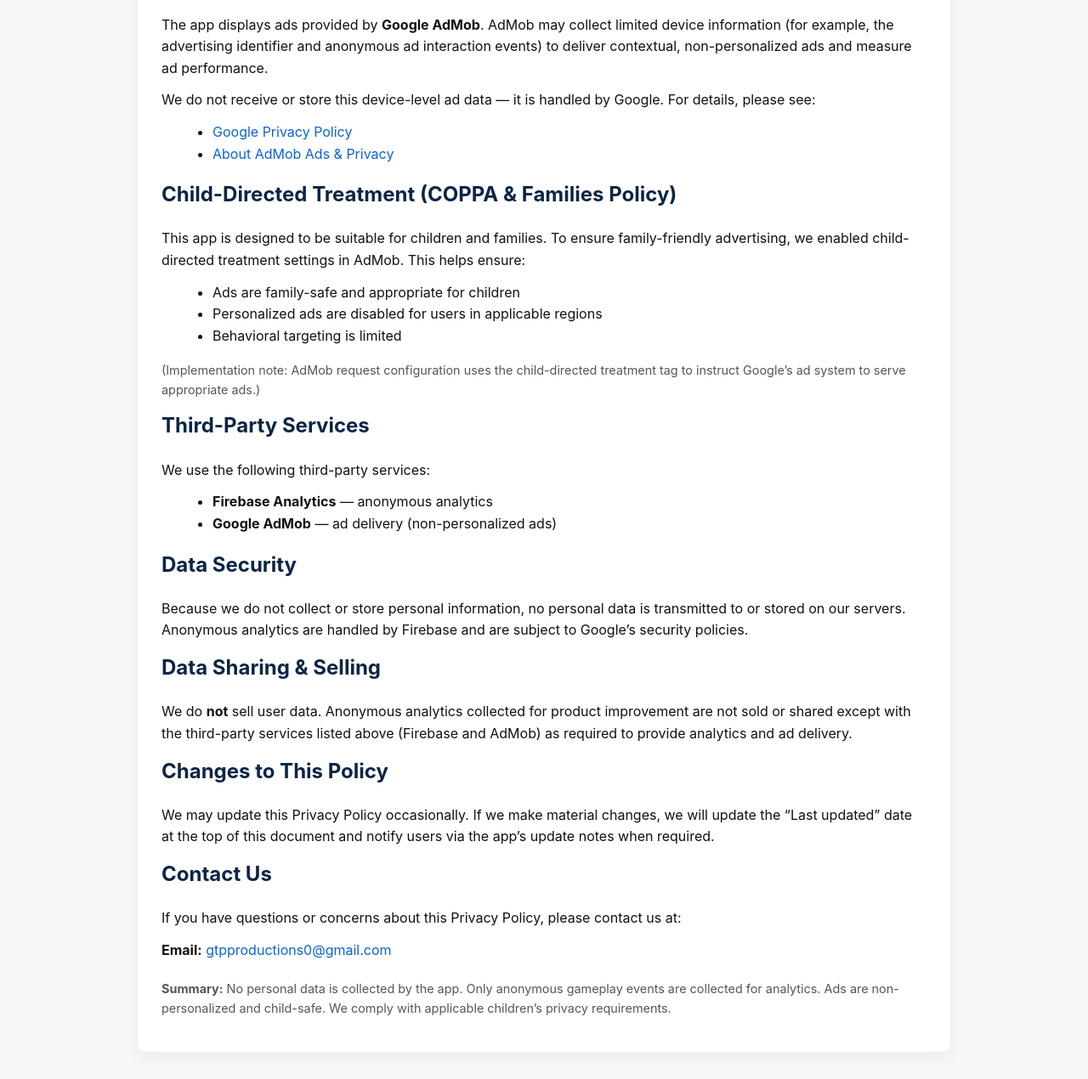
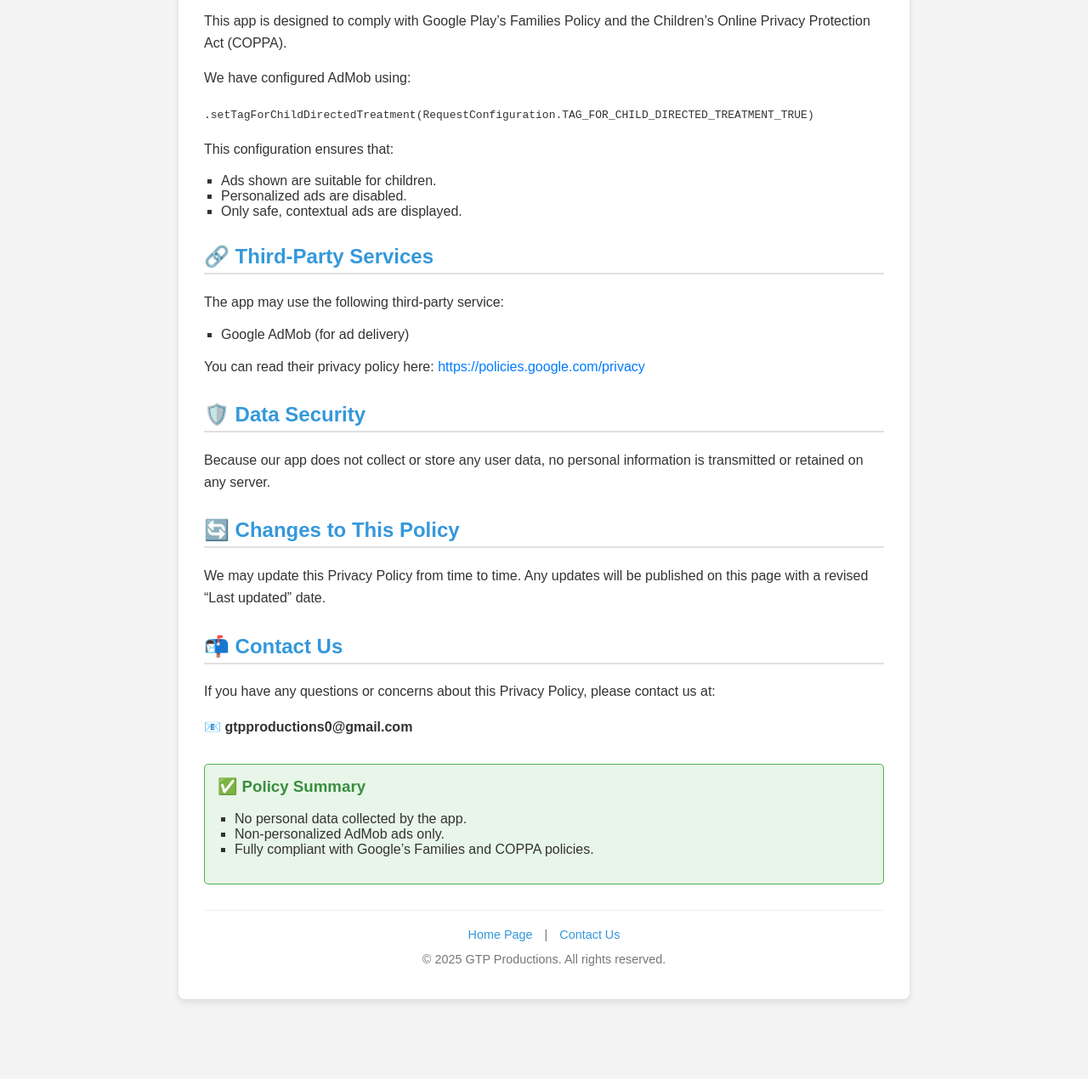
Before and after one commit to GTPrasad/gtprasad.github.io, a plain HTML site: page privacy-policy.html in a window 1280 px wide. Shown: the part 1096-2366 px from the top of the page at 85% size. After the commit the page ends 2322 px from the top, so only its background shows below. Drawn offline with Linux system fonts and the light colour scheme.

Commit message:
Update privacy-policy.html

```diff
--- a/privacy-policy.html
+++ b/privacy-policy.html
@@ -1,126 +1,197 @@
-<!doctype html>
+<!DOCTYPE html>
 <html lang="en">
 <head>
-  <meta charset="utf-8" />
-  <meta name="viewport" content="width=device-width,initial-scale=1" />
-  <title>Sudoku : Offline — Privacy Policy</title>
+    <meta charset="UTF-8">
+    <meta name="viewport" content="width=device-width, initial-scale=1.0">
+    <title>Privacy Policy - Sudoku : Offline</title>
     <style>
-    body { font-family: -apple-system, BlinkMacSystemFont, "Segoe UI", Roboto, "Helvetica Neue", Arial; line-height:1.6; color:#111; margin:0; padding:0; background:#f7f7f7; }
-    .container { max-width:900px; margin:32px auto; background:#fff; padding:28px; border-radius:10px; box-shadow:0 6px 20px rgba(10,10,10,0.06); }
-    h1,h2,h3 { color:#0b2545; margin-top:0; }
-    h1 { font-size:1.6rem; }
-    p { margin:12px 0; }
-    ul { margin:8px 0 16px 20px; }
-    a { color:#0b63d6; text-decoration:none; }
-    .small { font-size:0.9rem; color:#555; }
-    .note { background:#f0f8ff; border-left:4px solid #0b63d6; padding:10px 12px; border-radius:6px; margin:12px 0; }
-    footer { margin-top:20px; font-size:0.9rem; color:#666; }
+        /* General Body Styling (Copied from Index) */
+        body {
+            font-family: Arial, sans-serif;
+            margin: 0;
+            padding: 0;
+            background-color: #f4f4f4;
+            color: #333;
+            text-align: center; /* Center content like on index.html */
+        }
+
+        /* Header Image Banner (Copied from Index) */
+        .header-banner {
+            width: 100%;
+            height: auto;
+            max-height: 250px;
+            object-fit: cover;
+            display: block;
+            margin-bottom: 30px;
+        }
+
+        /* Main Content Container (Copied from Index) */
+        .container {
+            width: 90%;
+            max-width: 800px;
+            margin: 0 auto;
+            padding: 20px 30px; /* Adjusted padding for content */
+            background-color: #fff;
+            border-radius: 8px;
+            box-shadow: 0 4px 8px rgba(0, 0, 0, 0.1);
+            position: relative;
+            top: -50px; /* Pulls the container up to overlap the banner */
+            text-align: left; /* Keep text aligned left for readability */
+        }
+
+        /* Logo Icon (Overlap - Copied from Index) */
+        .logo-icon {
+            width: 120px;
+            height: 120px;
+            border-radius: 50%;
+            box-shadow: 0 4px 8px rgba(0, 0, 0, 0.2);
+            border: 5px solid #fff;
+            margin-top: -80px;
+            margin-bottom: 20px;
+            display: block; /* Ensure it's treated like a block element */
+            margin-left: auto; /* Center the icon */
+            margin-right: auto; /* Center the icon */
+        }
+
+        /* Privacy Policy Specific Headings */
+        h1 {
+            color: #2c3e50;
+            margin-bottom: 15px;
+            font-size: 2em;
+            text-align: center;
+        }
+
+        h2 {
+            color: #3498db;
+            border-bottom: 2px solid #e0e0e0;
+            padding-bottom: 5px;
+            margin-top: 30px;
+        }
+
+        /* Paragraph and List Styling */
+        p {
+            line-height: 1.6;
+            margin-bottom: 15px;
+        }
+
+        ul {
+            padding-left: 20px;
+            list-style: square;
+        }
+
+        /* Footer and Summary Styles */
+        .summary-box {
+            border: 1px solid #4caf50;
+            background-color: #e8f5e9;
+            padding: 15px;
+            margin-top: 30px;
+            border-radius: 5px;
+        }
+
+        .summary-box h3 {
+            color: #388e3c;
+            margin-top: 0;
+        }
+
+        .contact-info {
+            font-weight: bold;
+        }
+
+        a {
+            color: #007bff;
+            text-decoration: none;
+        }
+        a:hover {
+            text-decoration: underline;
+        }
+
+        .footer {
+            margin-top: 30px;
+            padding-top: 20px;
+            border-top: 1px solid #eee;
+            font-size: 0.9em;
+            color: #777;
+            text-align: center;
+        }
+        .footer a {
+            color: #3498db;
+            margin: 0 10px;
+            text-decoration: none;
+        }
     </style>
 </head>
 <body>
+
+    <img src="header_banner.jpg" alt="GTP Productions Banner" class="header-banner">
+
     <div class="container">
-    <h1>Privacy Policy — Sudoku : Offline</h1>
-    <p class="small"><strong>Last updated:</strong> December 12, 2025</p>
+        <img src="logo_icon.jpg" alt="GTP Productions Logo Icon" class="logo-icon">
 
-    <h2>Introduction</h2>
-    <p>
-      Welcome to <strong>Sudoku : Offline</strong>. Your privacy is important to us. This Privacy Policy explains what information the app collects, how it is used, and how we keep the app safe for all users, including children.
+        <h1>Privacy Policy for Sudoku : Offline</h1>
+        <p style="text-align: center; font-size: 0.9em; color: #777;">
+            Developer: GTP Productions | Last updated: November 8, 2025
         </p>
 
-    <h2>Information We Collect</h2>
-    <p>
-      We do <strong>not</strong> collect or store any personally identifiable information (PII) such as:
-    </p>
+        <h2>🧩 Introduction</h2>
+        <p>Welcome to <strong>Sudoku : Offline</strong>.</p>
+        <p>This Privacy Policy explains how our app handles user information. We are committed to protecting your privacy and ensuring that our app remains safe and suitable for all users, including children.</p>
+
+        <h2>🔒 Information We Collect</h2>
+        <p>We value your privacy. Our app does **not** collect, store, or share any personal or sensitive information from users. We do not ask for names, email addresses, or any personal identifiers.</p>
+        <p>The app functions completely offline except for displaying ads.</p>
+
+        <h2>📢 Advertising</h2>
+        <p>Our app displays ads provided by Google AdMob.</p>
+        <p>While we do not collect any data ourselves, AdMob may collect limited device information (such as advertising IDs) to display non-personalized, contextual ads and measure performance.</p>
+        <p>For more details, please review Google’s policies:</p>
         <ul>
-      <li>Name</li>
-      <li>Email address</li>
-      <li>Phone number</li>
-      <li>Photos, contacts, or files</li>
-      <li>Precise location</li>
+            <li><a href="https://policies.google.com/privacy" target="_blank">Google Privacy Policy</a></li>
+            <li><a href="https://support.google.com/admob/answer/9012903" target="_blank">About AdMob Ads & Privacy</a></li>
         </ul>
 
-    <p>
-      However, the app collects <strong>basic anonymous usage analytics</strong> to help improve gameplay and user experience. These analytics events are <strong>anonymous</strong> and are not linked to any user identity. Examples of events we collect:
-    </p>
+        <h2>👶 Child-Directed Treatment (COPPA Compliance)</h2>
+        <p>This app is designed to comply with Google Play’s Families Policy and the Children’s Online Privacy Protection Act (COPPA).</p>
+        <p>We have configured AdMob using:</p>
+        <p><code>.setTagForChildDirectedTreatment(RequestConfiguration.TAG_FOR_CHILD_DIRECTED_TREATMENT_TRUE)</code></p>
+
+        <p>This configuration ensures that:</p>
         <ul>
-      <li>New game started</li>
-      <li>Continue game clicked</li>
-      <li>Challenge mode opened</li>
-      <li>6×6 Sudoku opened</li>
-      <li>Hint used</li>
-      <li>Undo used</li>
-      <li>Notes toggled</li>
-      <li>Cell erased</li>
-      <li>Ads watched (rewarded or interstitial)</li>
+            <li>Ads shown are suitable for children.</li>
+            <li>Personalized ads are disabled.</li>
+            <li>Only safe, contextual ads are displayed.</li>
         </ul>
 
-    <div class="note">
-      <strong>Important:</strong> These events are anonymous, not used for user identification or tracking across apps, and are used solely to understand feature usage and improve the app.
+        <h2>🔗 Third-Party Services</h2>
+        <p>The app may use the following third-party service:</p>
+        <ul>
+            <li>Google AdMob (for ad delivery)</li>
+        </ul>
+        <p>You can read their privacy policy here: <a href="https://policies.google.com/privacy" target="_blank">https://policies.google.com/privacy</a></p>
+
+        <h2>🛡️ Data Security</h2>
+        <p>Because our app does not collect or store any user data, no personal information is transmitted or retained on any server.</p>
+
+        <h2>🔄 Changes to This Policy</h2>
+        <p>We may update this Privacy Policy from time to time. Any updates will be published on this page with a revised “Last updated” date.</p>
+
+        <h2>📬 Contact Us</h2>
+        <p>If you have any questions or concerns about this Privacy Policy, please contact us at:</p>
+        <p class="contact-info">📧 gtpproductions0@gmail.com</p>
+
+        <div class="summary-box">
+            <h3>✅ Policy Summary</h3>
+            <ul>
+                <li>No personal data collected by the app.</li>
+                <li>Non-personalized AdMob ads only.</li>
+                <li>Fully compliant with Google’s Families and COPPA policies.</li>
+            </ul>
         </div>
 
-    <h2>Analytics</h2>
-    <p>
-      We use <strong>Firebase Analytics</strong> to record anonymous, in-app events (the examples listed above). Firebase is configured to avoid collecting user identifiers or demographic data for these events. Analytics events are used only for product improvement and feature usage analysis.
-    </p>
+        <div class="footer">
+            <a href="index.html">Home Page</a>
+            |
+            <a href="mailto:gtpproductions0@gmail.com">Contact Us</a>
 
-    <h2>Advertising</h2>
-    <p>
-      The app displays ads provided by <strong>Google AdMob</strong>. AdMob may collect limited device information (for example, the advertising identifier and anonymous ad interaction events) to deliver contextual, non-personalized ads and measure ad performance.
-    </p>
-    <p>
-      We do not receive or store this device-level ad data — it is handled by Google. For details, please see:
-    </p>
-    <ul>
-      <li><a href="https://policies.google.com/privacy" target="_blank" rel="noopener">Google Privacy Policy</a></li>
-      <li><a href="https://support.google.com/admob/answer/6128543" target="_blank" rel="noopener">About AdMob Ads &amp; Privacy</a></li>
-    </ul>
-
-    <h2>Child-Directed Treatment (COPPA &amp; Families Policy)</h2>
-    <p>
-      This app is designed to be suitable for children and families. To ensure family-friendly advertising, we enabled child-directed treatment settings in AdMob. This helps ensure:
-    </p>
-    <ul>
-      <li>Ads are family-safe and appropriate for children</li>
-      <li>Personalized ads are disabled for users in applicable regions</li>
-      <li>Behavioral targeting is limited</li>
-    </ul>
-    <p class="small">
-      (Implementation note: AdMob request configuration uses the child-directed treatment tag to instruct Google’s ad system to serve appropriate ads.)
-    </p>
-
-    <h2>Third-Party Services</h2>
-    <p>
-      We use the following third-party services:
-    </p>
-    <ul>
-      <li><strong>Firebase Analytics</strong> — anonymous analytics</li>
-      <li><strong>Google AdMob</strong> — ad delivery (non-personalized ads)</li>
-    </ul>
-
-    <h2>Data Security</h2>
-    <p>
-      Because we do not collect or store personal information, no personal data is transmitted to or stored on our servers. Anonymous analytics are handled by Firebase and are subject to Google’s security policies.
-    </p>
-
-    <h2>Data Sharing &amp; Selling</h2>
-    <p>
-      We do <strong>not</strong> sell user data. Anonymous analytics collected for product improvement are not sold or shared except with the third-party services listed above (Firebase and AdMob) as required to provide analytics and ad delivery.
-    </p>
-
-    <h2>Changes to This Policy</h2>
-    <p>
-      We may update this Privacy Policy occasionally. If we make material changes, we will update the “Last updated” date at the top of this document and notify users via the app’s update notes when required.
-    </p>
-
-    <h2>Contact Us</h2>
-    <p>
-      If you have questions or concerns about this Privacy Policy, please contact us at:
-    </p>
-    <p><strong>Email:</strong> <a href="mailto:gtpproductions0@gmail.com">gtpproductions0@gmail.com</a></p>
-
-    <footer>
-      <p class="small"><strong>Summary:</strong> No personal data is collected by the app. Only anonymous gameplay events are collected for analytics. Ads are non-personalized and child-safe. We comply with applicable children’s privacy requirements.</p>
-    </footer>
+            <p style="margin-top: 10px;">&copy; 2025 GTP Productions. All rights reserved.</p>
         </div>
-</body>
-</html>
+    </div>
```
Lines whose indentation alone changed are shown as unchanged.
